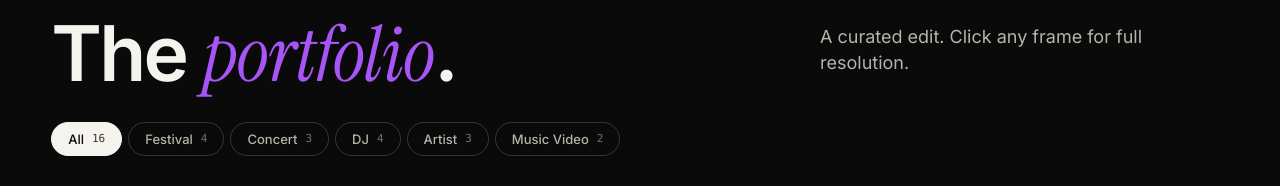
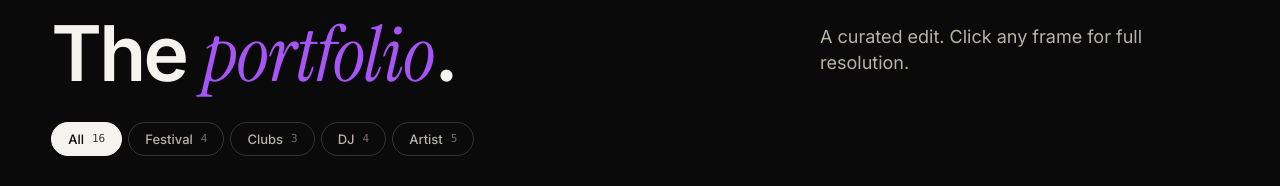
Before and after one commit to Yesking-amazing/KIMZO_VISUALS, a React (Vite) app: page / in a window 1280 px wide. Shown: the part 2100-2286 px from the top of the page. Built offline with nearby package versions, Linux system fonts and the light colour scheme; grey boxes are pictures that could not be loaded.

Commit message:
Footer stacked wordmark + purple, contact@, hide stage clients, trim captions, drop Reel 2025, contact copy, rename Concert to Clubs and drop Music Video filter

```diff
--- a/src/data.js
+++ b/src/data.js
@@ -11,22 +11,22 @@ export const PORTRAIT = "https://framerusercontent.com/images/FPDuD67v1tYehjNn1w
 export const PORTFOLIO = [
   { id: 1,  cat: "Festival",     title: "AMF Mainstage",          loc: "Zürich, CH",      year: "2025", img: "https://framerusercontent.com/images/OKNGsVVBqakZT1zpkfA4TKATw.jpg?width=1400", span: "wide" },
   { id: 2,  cat: "DJ",           title: "Crowd Energy",            loc: "Bern, CH",        year: "2025", img: "https://framerusercontent.com/images/kXNRMVMDHeLuI95U2OUzQ69HI.jpg?width=1200" },
-  { id: 3,  cat: "Concert",      title: "Stage Lights",            loc: "Geneva, CH",      year: "2024", img: "https://framerusercontent.com/images/LHkofbavhbX92aTze52lnz4Qk.jpg?width=1200" },
+  { id: 3,  cat: "Clubs", title: "Stage Lights",            loc: "Geneva, CH",      year: "2024", img: "https://framerusercontent.com/images/LHkofbavhbX92aTze52lnz4Qk.jpg?width=1200" },
   { id: 4,  cat: "Artist",       title: "Backstage",               loc: "Munich, DE",      year: "2025", img: "https://framerusercontent.com/images/tmS2olYSmtyQyF6iMfDRtkUyw.jpg?width=1200" },
   { id: 5,  cat: "DJ",           title: "Mixing the Set",          loc: "Basel, CH",       year: "2024", img: "https://framerusercontent.com/images/5jKJD3aU0LEWN1uyS6MCZyiltyQ.jpg?width=1200" },
   { id: 6,  cat: "Festival",     title: "Open Air",                loc: "Lucerne, CH",     year: "2025", img: "https://framerusercontent.com/images/OKNGsVVBqakZT1zpkfA4TKATw.jpg?width=1200" },
-  { id: 7,  cat: "Concert",      title: "Front Row",               loc: "Vienna, AT",      year: "2024", img: "https://framerusercontent.com/images/kXNRMVMDHeLuI95U2OUzQ69HI.jpg?width=1200" },
+  { id: 7,  cat: "Clubs", title: "Front Row",               loc: "Vienna, AT",      year: "2024", img: "https://framerusercontent.com/images/kXNRMVMDHeLuI95U2OUzQ69HI.jpg?width=1200" },
   { id: 8,  cat: "Artist",       title: "Studio Portrait",         loc: "Zürich, CH",      year: "2025", img: "https://framerusercontent.com/images/LHkofbavhbX92aTze52lnz4Qk.jpg?width=1200" },
-  { id: 9,  cat: "Music Video",  title: "Neon Streets",            loc: "Berlin, DE",      year: "2025", img: "https://framerusercontent.com/images/tmS2olYSmtyQyF6iMfDRtkUyw.jpg?width=1200", span: "wide" },
+  { id: 9,  cat: "Artist", title: "Neon Streets",            loc: "Berlin, DE",      year: "2025", img: "https://framerusercontent.com/images/tmS2olYSmtyQyF6iMfDRtkUyw.jpg?width=1200", span: "wide" },
   { id: 10, cat: "Festival",     title: "Sunset Set",              loc: "Ibiza, ES",       year: "2024", img: "https://framerusercontent.com/images/5jKJD3aU0LEWN1uyS6MCZyiltyQ.jpg?width=1200" },
   { id: 11, cat: "DJ",           title: "Decks at Dawn",           loc: "Amsterdam, NL",   year: "2025", img: "https://framerusercontent.com/images/OKNGsVVBqakZT1zpkfA4TKATw.jpg?width=1200" },
-  { id: 12, cat: "Concert",      title: "Encore",                  loc: "Paris, FR",       year: "2024", img: "https://framerusercontent.com/images/LHkofbavhbX92aTze52lnz4Qk.jpg?width=1200" },
+  { id: 12, cat: "Clubs", title: "Encore",                  loc: "Paris, FR",       year: "2024", img: "https://framerusercontent.com/images/LHkofbavhbX92aTze52lnz4Qk.jpg?width=1200" },
   { id: 13, cat: "Artist",       title: "Off Stage",               loc: "Hamburg, DE",     year: "2025", img: "https://framerusercontent.com/images/kXNRMVMDHeLuI95U2OUzQ69HI.jpg?width=1200" },
-  { id: 14, cat: "Music Video",  title: "Slow Motion",             loc: "Zürich, CH",      year: "2024", img: "https://framerusercontent.com/images/tmS2olYSmtyQyF6iMfDRtkUyw.jpg?width=1200" },
+  { id: 14, cat: "Artist", title: "Slow Motion",             loc: "Zürich, CH",      year: "2024", img: "https://framerusercontent.com/images/tmS2olYSmtyQyF6iMfDRtkUyw.jpg?width=1200" },
   { id: 15, cat: "Festival",     title: "Mainstage Lights",        loc: "Lausanne, CH",    year: "2025", img: "https://framerusercontent.com/images/5jKJD3aU0LEWN1uyS6MCZyiltyQ.jpg?width=1200" },
   { id: 16, cat: "DJ",           title: "Headliner",               loc: "Frankfurt, DE",   year: "2025", img: "https://framerusercontent.com/images/kXNRMVMDHeLuI95U2OUzQ69HI.jpg?width=1200" },
 ];
 
-export const CATEGORIES = ["All", "Festival", "Concert", "DJ", "Artist", "Music Video"];
+export const CATEGORIES = ["All", "Festival", "Clubs", "DJ", "Artist"];
 
 export const CLIENTS = ["AMF Festival", "Openair Frauenfeld", "Pacha", "Hive Club", "Energy Air", "Lethargy"];
```
